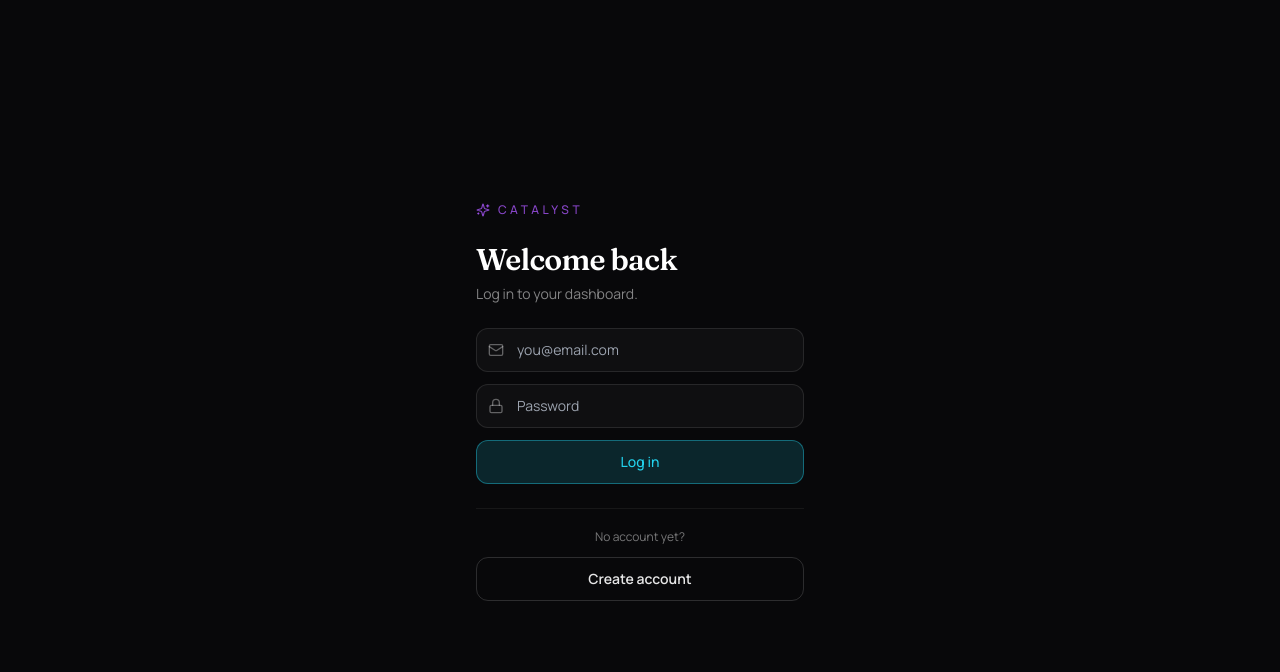
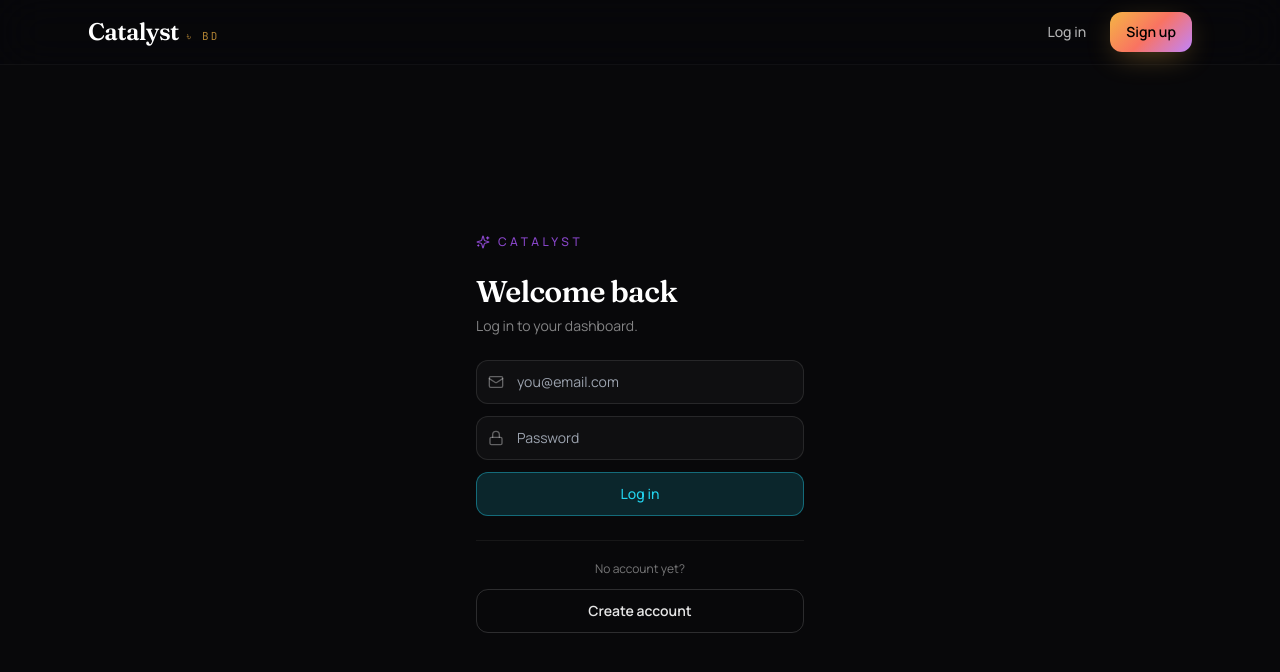
Before and after one commit to HAVIC-47/catalyst, a Next.js app: page /login in a window 1280 px wide. Shown: the top 672 px of the page. Built offline with nearby package versions, Linux system fonts and the light colour scheme.

Commit message:
Auth pages: add landing nav header (Catalyst logo links to landing)

```diff
--- a/src/app/(auth)/layout.tsx
+++ b/src/app/(auth)/layout.tsx
@@ -1,3 +1,12 @@
+import { LandingNav } from "@/components/landing/landing-nav";
+
 export default function AuthLayout({ children }: { children: React.ReactNode }) {
-  return <div className="flex min-h-screen items-center justify-center px-4 py-12">{children}</div>;
+  return (
+    <>
+      <LandingNav />
+      <div className="flex min-h-screen items-center justify-center px-4 pb-12 pt-28">
+        {children}
+      </div>
+    </>
+  );
 }
```
